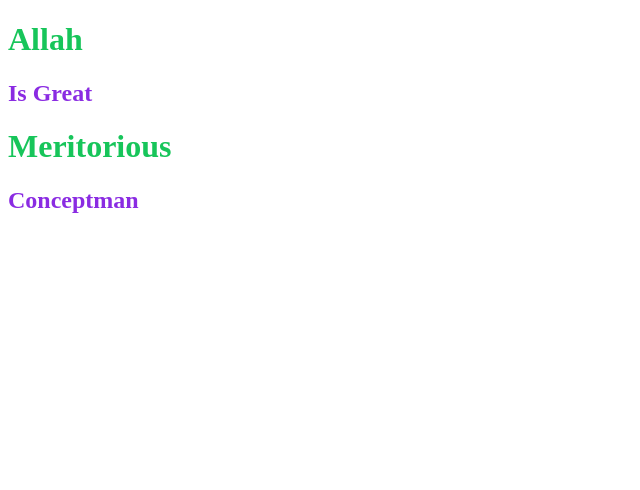
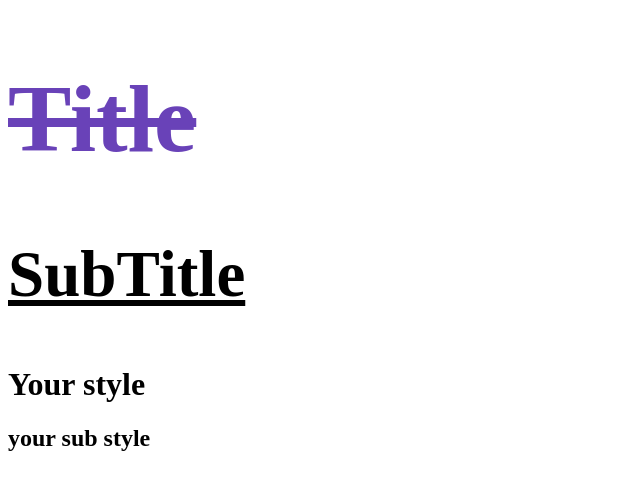
Before and after one commit to PowerCoders-Milan/css-ex-1---style-the-title-merit111, a plain HTML site: page index.html in a window 1280 px wide. Shown: the whole page, without its empty margins (0-640 px from the left). Drawn offline with Linux system fonts and the light colour scheme.

Commit message:
change the css and html codes

```diff
--- a/index.html
+++ b/index.html
@@ -5,41 +5,22 @@
 <html lang="en">
 <head>
       <meta charset="UTF-8">
-      <link rel="stylesheet" href="style.css">
+
       <meta http-equiv="X-UA-Compatible" content="IE=edge">
       <meta name="viewport" content="width=device-width, initial-scale=1.0">
       <title>Powercoders</title>
-      <style>
-            h1 {
-                  color: rgb(23, 197, 90);
-                  font-size: 70
-                  margin: 0px;
-                  text-transform: Bold-italic;
-
-
-            }
-      </style>
+      <link rel="stylesheet" href="style.css">
+      <link rel="preconnect" href="https://fonts.gstatic.com">
+      <link href="https://fonts.googleapis.com/css2?family=Quicksand:wght@500&display=swap" rel="stylesheet">
 </head>
 <body>
-
+      <h1 class="purple" id="title-1">Title</h1>
+      <h2 class="purple" id="title-2">SubTitle</h2>
 </body>
 </html>
 
-      <h1>Allah</h1>
-      <div>
-            <style>
-                  h2 {
-                        color: blueviolet;
-                        text-shadow: brown;
-                        text-decoration-style: initial;
-                        letter-spacing: 0px;
-                        font-variant: initial;
-                  }
-            </style>
-      </div>
-<h2>Is Great</h2>
 
 <!-- Create your own style -->
 
-<h1>Meritorious</h1>
-<h2>Conceptman</h2>
+<h1 class="brown">Your style</h1>
+<h2 class="dark-blue">your sub style</h2>
--- a/style.css
+++ b/style.css
@@ -1,11 +1,30 @@
 /* Use Selectors and attributes for the HTML design */
-h1 {
-    color:black
+.purple-font {
+    color: #6942b8;
+    text-align: center;
+    font-family: 'quicksand', sans-serif;
 }
 
-div h2 {
-    color:chocolate;
-    font-size: medium;
-    letter-spacing: 0px;
 
+#title-1 {
+    color: #6942b8;
+    font-size: 95px;
+    text-decoration: line-through;
+    text-shadow: 16px, 16px rgba(0,0,0,0.1)
+    lett: 35px
 }
+
+#title-2 {
+    font-size: 65px;
+    text-decoration: underline;
+}
+
+.your style {
+    font-family:'courier new', Courier, monospace;
+    font-size: 80px;
+    text-align: center;
+}
+
+h1.merit {
+    color: royalblue;
+}
```
